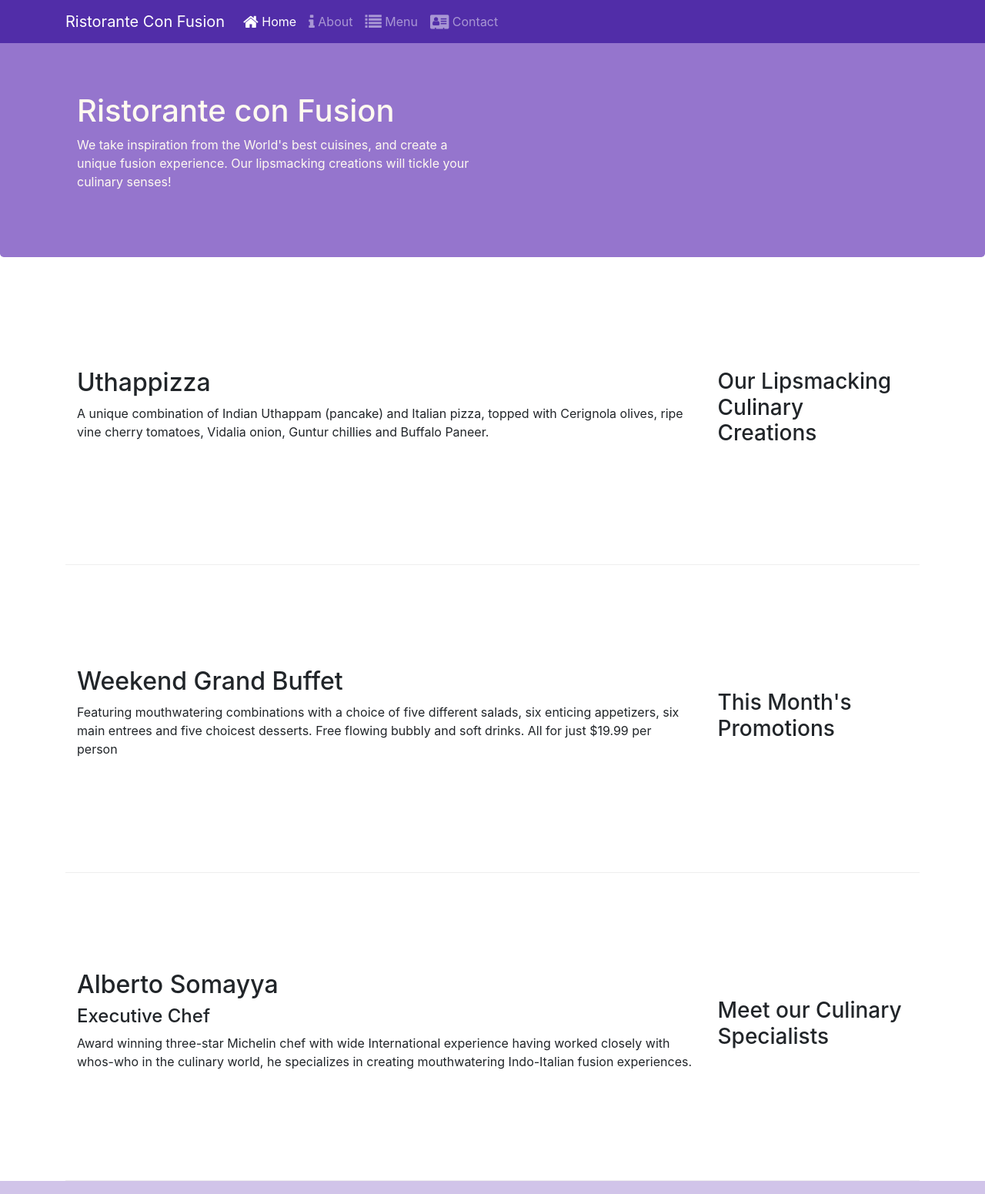
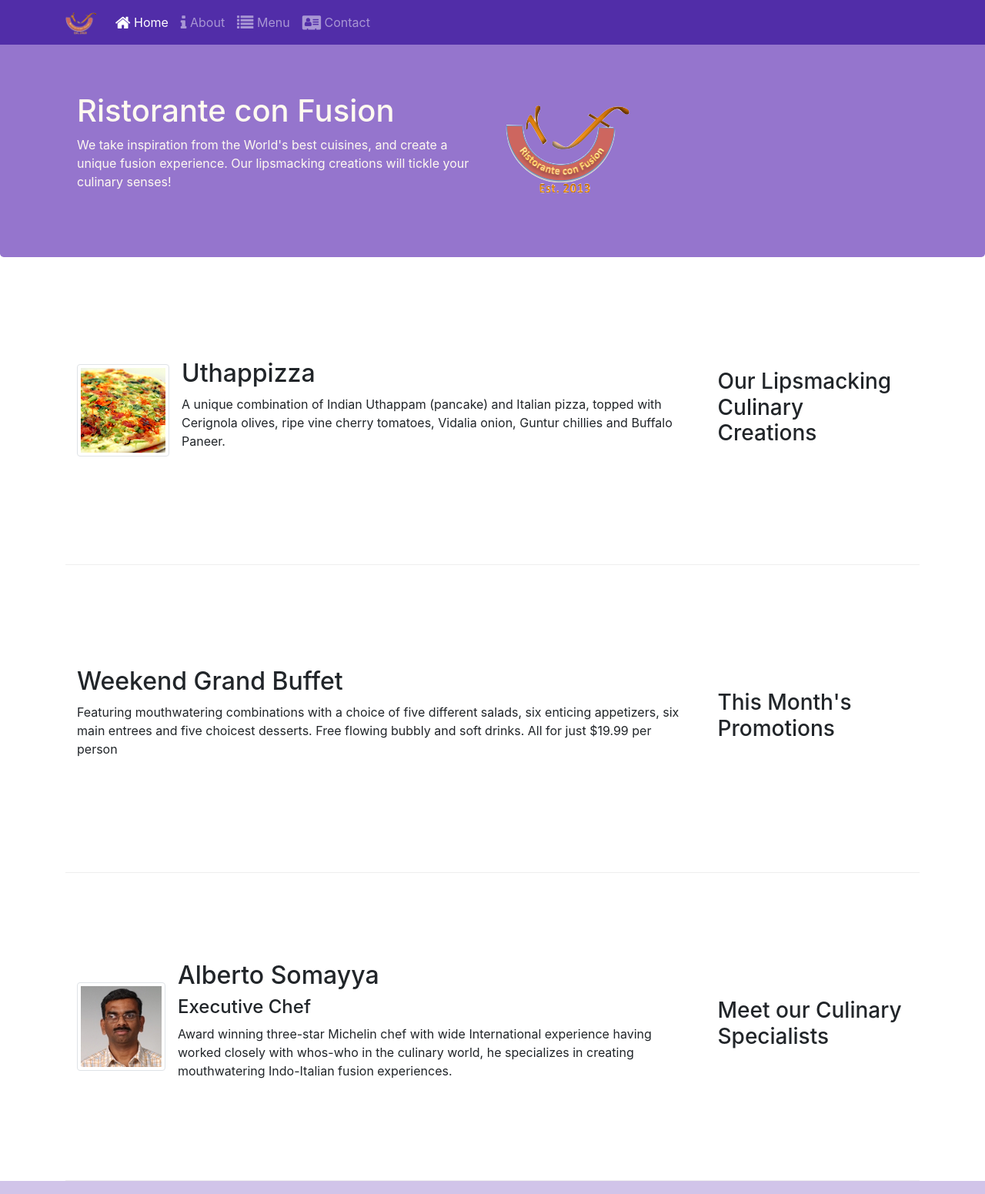
Before and after one commit to Fahad032/coursera-bootstrap, a website: page index.html in a window 1280 px wide. Shown: the top 1551 px of the page at 77% size. Drawn offline with nearby package versions, Linux system fonts and the light colour scheme.

Commit message:
image and media.

```diff
--- a/index.html
+++ b/index.html
@@ -19,7 +19,9 @@
                 <span class="navbar-toggler-icon"></span>
             </button>
 
-            <a class="navbar-brand" href="#">Ristorante Con Fusion</a>
+            <a class="navbar-brand" href="#">
+                <img src="/img/logo.png" alt="Ristorante Con Fusion" height="30" weight="41" />
+            </a>
             <div class="collapse navbar-collapse" id="Navbar">
                 <ul class="navbar-nav mr-auto">
                     <li class="nav-item active">
@@ -46,8 +48,8 @@
                     <p class="d-none d-sm-block">We take inspiration from the World's best cuisines, and create a unique
                         fusion experience. Our lipsmacking creations will tickle your culinary senses!</p>
                 </div>
-                <div class="col-12 col-sm">
-                    <!-- we will display logo here later.-->
+                <div class="col-12 col-sm align-self-center">
+                    <img src="/img/logo.png" class="img-fluid">
                 </div>
             </div>
         </div>
@@ -59,10 +61,17 @@
                 <h3>Our Lipsmacking Culinary Creations</h3>
             </div>
             <div class="col-12 col-sm order-sm-first col-md">
-                <h2>Uthappizza</h2>
-                <p class="d-none d-sm-block">A unique combination of Indian Uthappam (pancake) and Italian pizza, topped
-                    with Cerignola olives, ripe vine cherry tomatoes, Vidalia onion, Guntur chillies and Buffalo Paneer.
-                </p>
+                <div class="media">
+                    <img class="d-flex mr-3 img-thumbnail align-self-center"
+                            src="img/uthappizza.png" alt="Uthappizza">
+                    <div class="media-body">
+                        <h2 class="mt-0">Uthappizza</h2>
+                        <p class="d-none d-sm-block">A unique combination of Indian Uthappam (pancake) and
+                            Italian pizza, topped with Cerignola olives, ripe vine
+                            cherry tomatoes, Vidalia onion, Guntur chillies and
+                            Buffalo Paneer.</p>
+                    </div>
+                </div>
             </div>
         </div>
 
@@ -84,11 +93,20 @@
                 <h3>Meet our Culinary Specialists</h3>
             </div>
             <div class="col-12 col-sm order-sm-first col-md">
-                <h2>Alberto Somayya</h2>
-                <h4>Executive Chef</h4>
-                <p class="d-none d-sm-block">Award winning three-star Michelin chef with wide International experience
-                    having worked closely with whos-who in the culinary world, he specializes in creating mouthwatering
-                    Indo-Italian fusion experiences. </p>
+                <div class="media">
+                    <img class="d-flex mr-3 img-thumbnail align-self-center"
+                            src="img/alberto.png" alt="Alberto Somayya">
+                    <div class="media-body">
+                        <h2 class="mt-0">Alberto Somayya</h2>
+                        <h4>Executive Chef</h4>
+                        <p class="d-none d-sm-block">Award winning three-star Michelin chef with wide
+                            International experience having worked closely with
+                            whos-who in the culinary world, he specializes in
+                            creating mouthwatering Indo-Italian fusion experiences.
+                            </p>
+                    </div>
+                </div>
+
             </div>
         </div>
     </div>
```
Also changed, not shown: aboutus.html (+4 -1 lines), contactus.html (+4 -1 lines), img/alberto.png (added), img/buffet.png (added), img/logo.png (added), img/uthappizza.png (added).
